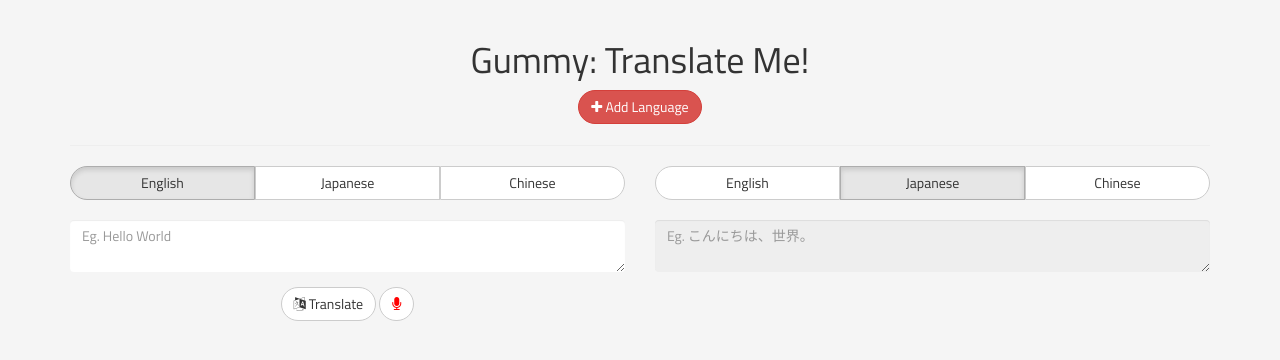
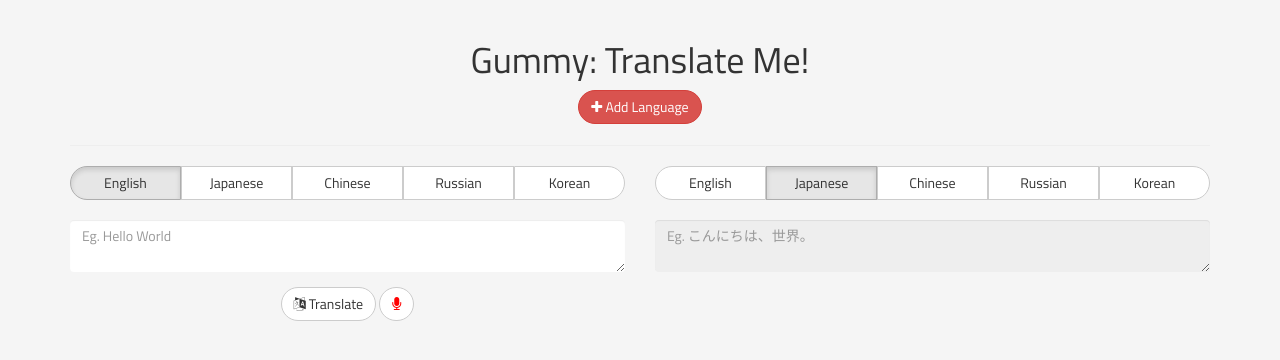
Before and after one commit to jnsoo123/gummy2, a Flask app: page / in a window 1280 px wide. Shown: the top 360 px of the page. Run offline with Flask 2, Linux system fonts and the light colour scheme; data comes from the database, SQL or seed files in the repository; some libraries are stand-ins or nearby versions.

Commit message:
added database and fetches locale data from database

```diff
--- a/gummy2/gummy2.py
+++ b/gummy2/gummy2.py
@@ -26,25 +26,53 @@ def connect_db():
     rv.row_factory = sqlite3.Row
     return rv
 
+def get_db():
+    if not hasattr(g, 'sqlite_db'):
+        g.sqlite_db = connect_db()
+    return g.sqlite_db
+
+@app.teardown_appcontext
+def close_db(error):
+    if hasattr(g, 'sqlite_db'):
+        g.sqlite_db.close()
+
+def init_db():
+    db = get_db()
+    with app.open_resource('schema.sql', mode='r') as f:
+        db.cursor().executescript(f.read())
+
+@app.cli.command('initdb')
+def initdb_command():
+    init_db()
+    print('Database initialized.')
+
 @app.route('/')
 def home():
     remove_files()
-    return render_template('home.html')
+    db = get_db()
+    cur = db.execute('select name, code from locales order by id asc')
+    locales = cur.fetchall()
+    print locales
+    return render_template('home.html', locales=locales)
 
 @app.route('/_check_locale', methods=['GET'])
 def check_locale():
     language_name = request.args.get('language_name', '', type=str)
     language_locale = request.args.get('language_locale', '', type=str)
-
     translate = Translator(from_lang='en-US', to_lang=language_locale)
-
-    translated_text = translate.translate('test')
+    try:
+        translated_text = translate.translate('test')
+    except TypeError:
+        return jsonify('invalid')
 
     if 'INVALID TARGET LANGUAGE' in translated_text:
         return jsonify('invalid')
     else:
         try:
             tts = gTTS(text='test', lang=language_locale)
+            db = get_db()
+            db.execute('insert into locales (name, code) values (?, ?)', [language_name, language_locale])
+            db.commit()
             return jsonify('valid')
         except Exception:
             return jsonify('not supported')
@@ -60,6 +88,7 @@ def translate():
     print request.args
 
     translate = Translator(to_lang=lang_to, from_lang=lang_from)
+    print text
 
     try:
         translated_text = translate.translate(text)
--- a/gummy2/templates/home.html
+++ b/gummy2/templates/home.html
@@ -92,6 +92,7 @@ $(function(){
             addButton.text('Adding Language...').attr('disabled', true);
 
             $.getJSON($SCRIPT_ROOT + '/_check_locale', {
+              language_name: languageName,
               language_locale: languageLocale
             }, function(data){
               addButton.text('Add Language').attr('disabled', false);
@@ -195,9 +196,13 @@ $(function(){
   <div class="row">
     <div class="col-sm-6 col-xs-12">
       <div id='btn-group__left' class="btn-group btn-group-justified">
-        <a class="btn btn-default active" data-lang='en-US'>English</a>
-        <a class="btn btn-default" data-lang='ja'>Japanese</a>
-        <a class="btn btn-default" data-lang='zh-CN'>Chinese</a>
+        {% for locale in locales %}
+        {% if locales.index(locale) == 0 %}
+        <a class="btn btn-default active" data-lang='{{ locale.code }}'>{{ locale.name }}</a>
+        {% else %}
+        <a class="btn btn-default" data-lang='{{ locale.code }}'>{{ locale.name }}</a>
+        {% endif %}
+        {% endfor %}
       </div>
       <br />
       <div class="form-group">
@@ -218,9 +223,13 @@ $(function(){
     </div>
     <div class="col-sm-6 col-xs-12">
       <div id='btn-group__right' class="btn-group btn-group-justified">
-        <a class="btn btn-default" data-lang='en-US'>English</a>
-        <a class="btn btn-default active" data-lang='ja'>Japanese</a>
-        <a class="btn btn-default" data-lang='zh-CN'>Chinese</a>
+        {% for locale in locales %}
+        {% if locales.index(locale) == 1 %}
+        <a class="btn btn-default active" data-lang='{{ locale.code }}'>{{ locale.name }}</a>
+        {% else %}
+        <a class="btn btn-default" data-lang='{{ locale.code }}'>{{ locale.name }}</a>
+        {% endif %}
+        {% endfor %}
       </div>
       <br />
       <div class="form-group">
```
Also changed, not shown: gummy2/gummy2.db (added), 1 other file.
